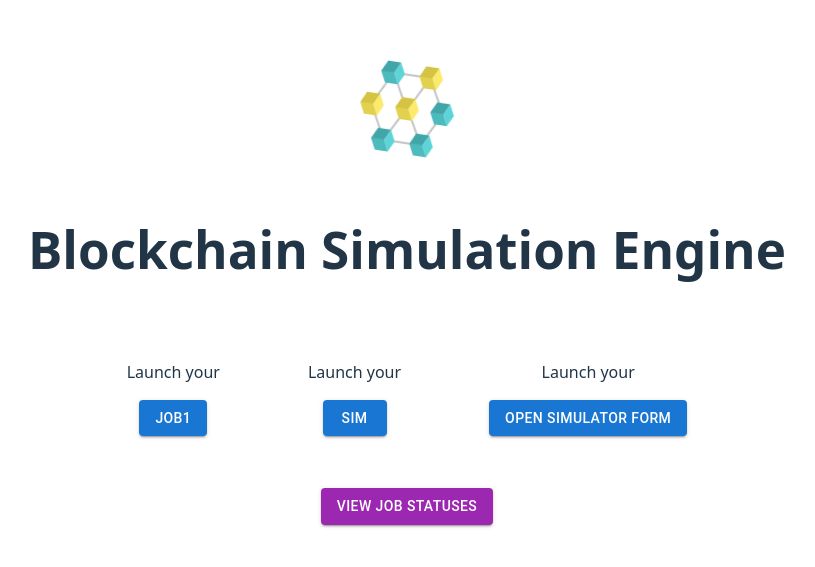
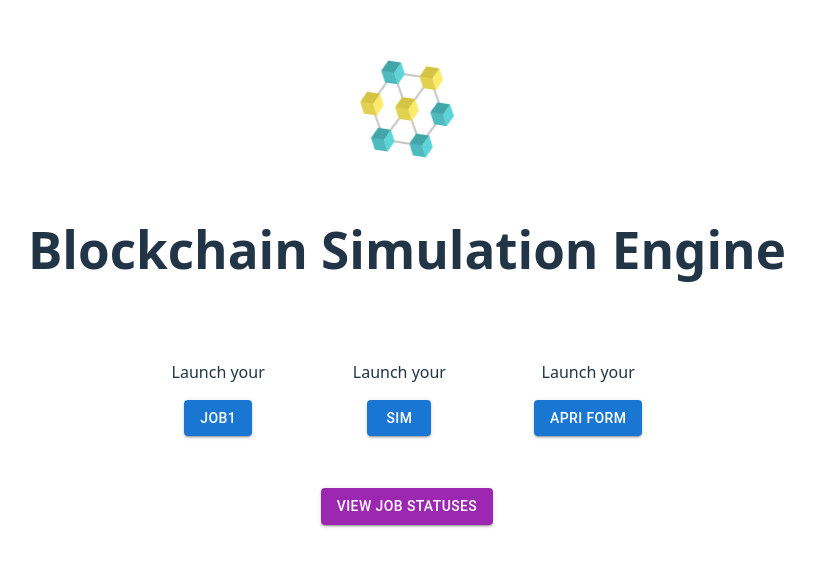
Before and after one commit to d0na/bc-simulation, a React (Vite) app in the folder client/: page / in a window 1280 px wide. Shown: the part 119-686 px from the top of the page, without its empty margins (233-1048 px from the left). Built offline with nearby package versions, Linux system fonts and the light colour scheme.

Commit message:
client: add new form

```diff
--- a/client/src/components/HomePage.tsx
+++ b/client/src/components/HomePage.tsx
@@ -7,6 +7,7 @@ import '../App.css';
 import axios from 'axios';
 import SimulationFormModal from "./SimulationFormModal.tsx";
 import SimulatorFormModal from "./SimluatorFormModal.tsx";
+import DynamicFormModal from "./DynamicModalForm.tsx";
 
 function HomePage() {
     const [simulationStatus, setSimulationStatus] = useState<string | null>(null);
@@ -84,7 +85,8 @@ function HomePage() {
 
                     <div className="card">
                         <p>Launch your </p>
-                        <SimulatorFormModal/>
+                        {/*<SimulatorFormModal/>*/}
+                        <DynamicFormModal/>
                         {job2Status && (
                             <div>
                                 <p>Status: {job2Status}</p>
```
